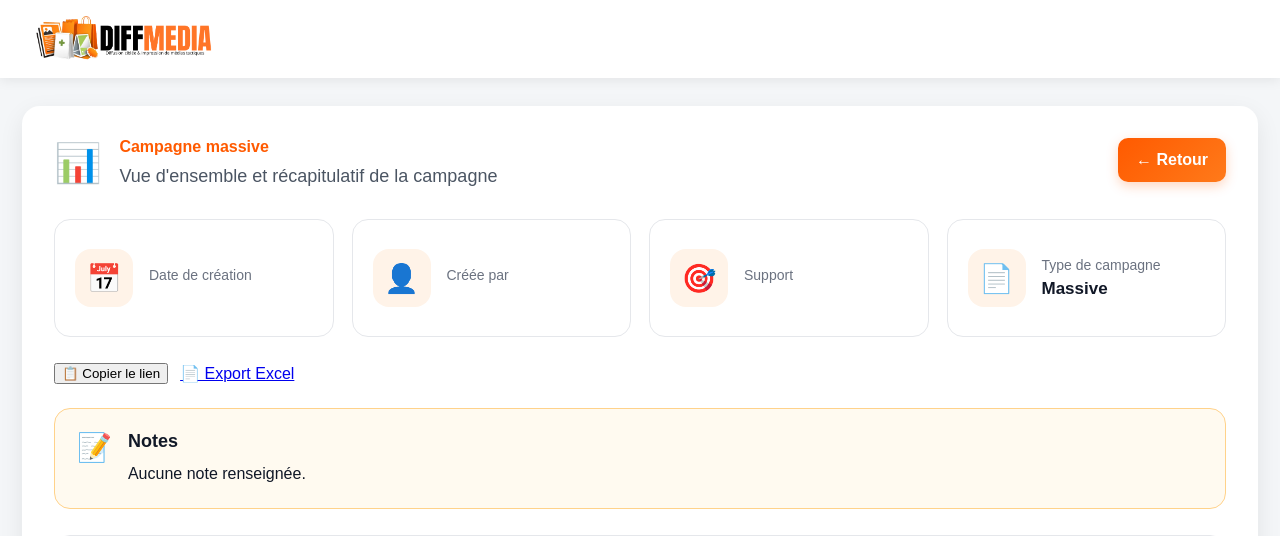
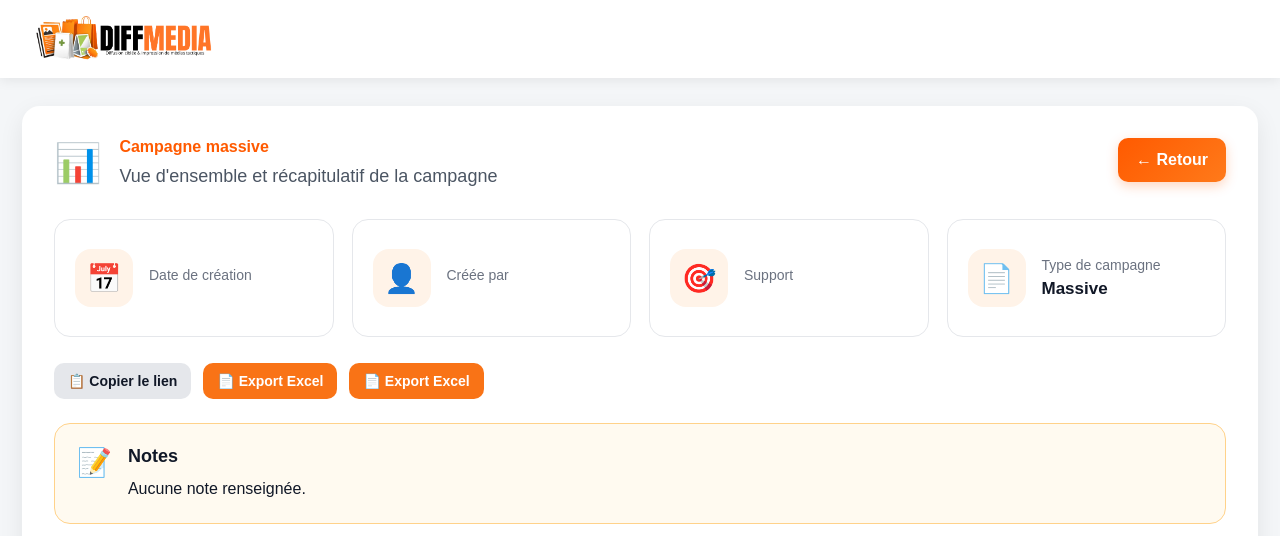
Before and after one commit to MONNET66/potentieldiffusiondiffmedia, a Flask app: template templates/massive_campaign.html in a window 1280 px wide. Shown: the top 536 px of the page. Run offline with Flask 3, Linux system fonts and the light colour scheme; the template is opened without the code that fills it, so the values that code supplies are empty; data comes from the database, SQL or seed files in the repository.

Commit message:
Update massive_campaign.html

```diff
--- a/templates/massive_campaign.html
+++ b/templates/massive_campaign.html
@@ -158,6 +158,32 @@
             font-weight: bold;
             font-size: 13px;
             margin-left: 8px;
+        }
+
+        .btn{
+            display:inline-block;
+            text-decoration:none;
+            border-radius:10px;
+            padding:10px 14px;
+            font-weight:800;
+            font-size:14px;
+            border:none;
+            cursor:pointer;
+        }
+
+        .btn-primary{
+            background:#f97316;
+            color:white;
+        }
+
+        .btn-dark{
+            background:#374151;
+            color:white;
+        }
+
+        .btn-light{
+            background:#e5e7eb;
+            color:#111827;
         }
 
         .notes-box {
@@ -401,6 +427,10 @@
                href="/massive_export/{{ campaign['id'] }}/download">
                 📄 Export Excel
             </a>
+            <a class="btn btn-primary"
+               href="/massive_export/{{ campaign['id'] }}/download">
+                📄 Export Excel
+            </a>
         </div>
 
         <div class="notes-box">
```
